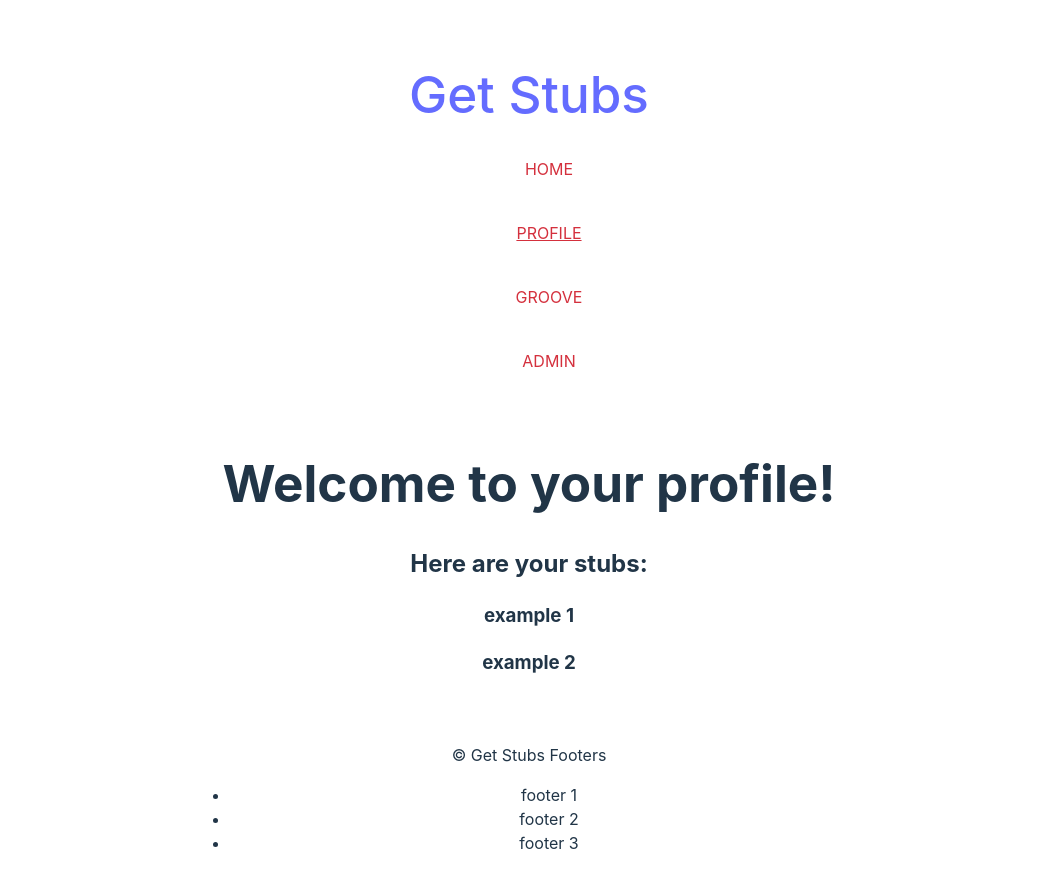
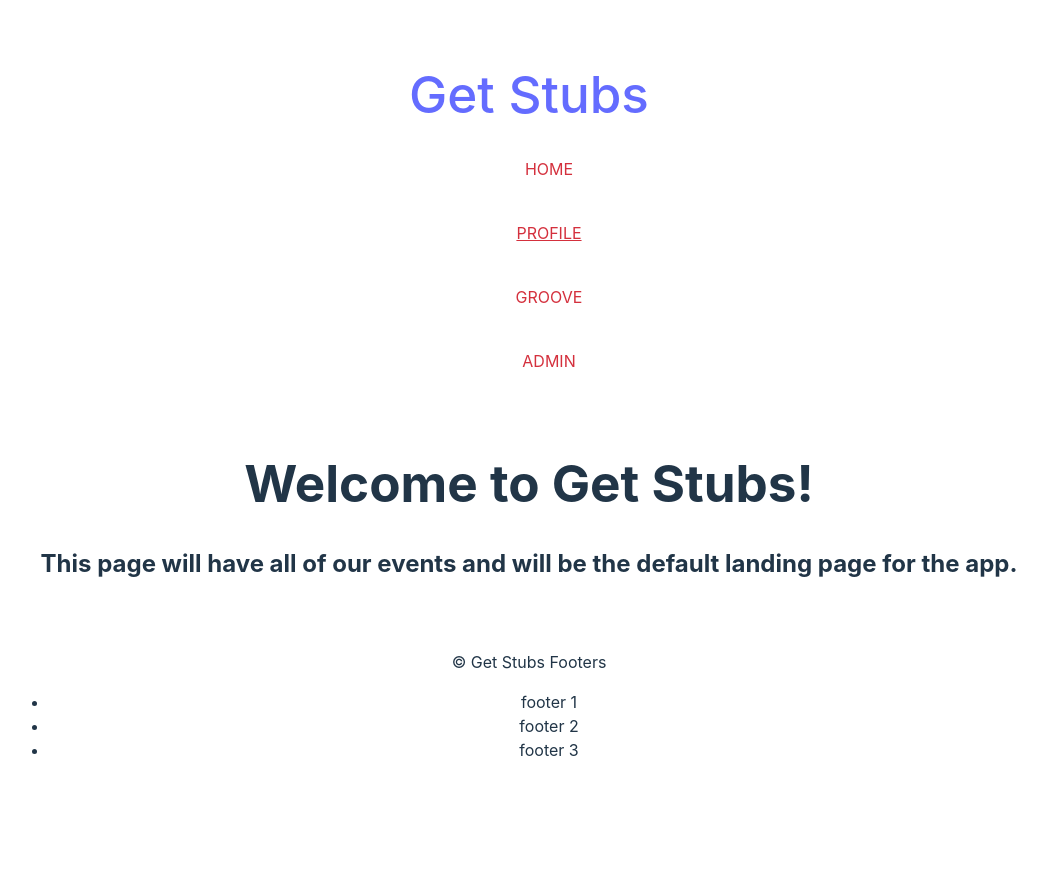
Before and after one commit to kimberlyrobinson11122/Get-Stubs, a React (Vite) app in the folder client/: page /profile in a window 1280 px wide. Shown: the top 888 px of the page, without its empty margins (111-1158 px from the left). After the commit the page ends 810 px from the top, so only its background shows below. Built offline with nearby package versions, Linux system fonts and the light colour scheme.

Commit message:
add home page to app.jsx

```diff
--- a/client/src/App.jsx
+++ b/client/src/App.jsx
@@ -3,6 +3,7 @@ import { Outlet } from 'react-router-dom';
 import Header from './components/Header';
 import Footer from './components/Footer';
 import { ApolloClient, ApolloProvider, InMemoryCache } from '@apollo/client';
+import Home from './pages/Home';
 
 const client = new ApolloClient({
   uri: '/graphql',
@@ -12,13 +13,12 @@ const client = new ApolloClient({
 function App() {
   return (
     <ApolloProvider client={client}>
-       <Header />
+      <Header />
       <div className="flex-column justify-center align-center min-100-vh bg-primary">
-        <Outlet />
+        <Home />
       </div>
-       <Footer />
+      <Footer />
     </ApolloProvider>
-
   );
 }
 
```
